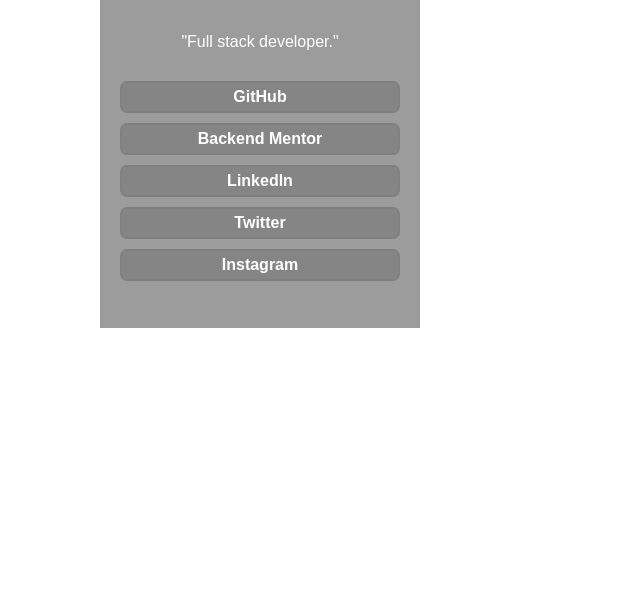
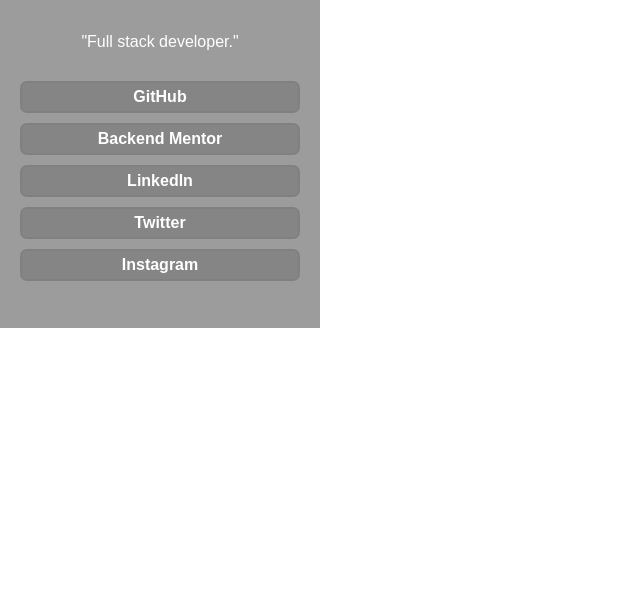
Before and after one commit to Gideonandrew05/btech2, a plain HTML site: page index.html in a window 1280 px wide. Shown: the part 202-800 px from the top of the page, without its empty margins (0-640 px from the left). Drawn offline with Linux system fonts and the light colour scheme.

Commit message:
Update style.css

```diff
--- a/style.css
+++ b/style.css
@@ -7,7 +7,7 @@
     width: 300px;
     height: 500px;
    text-align: center;
-   margin-left: 100px;
+/*    margin-left: 100px; */
 }
 img{
     width: 100px;
```
